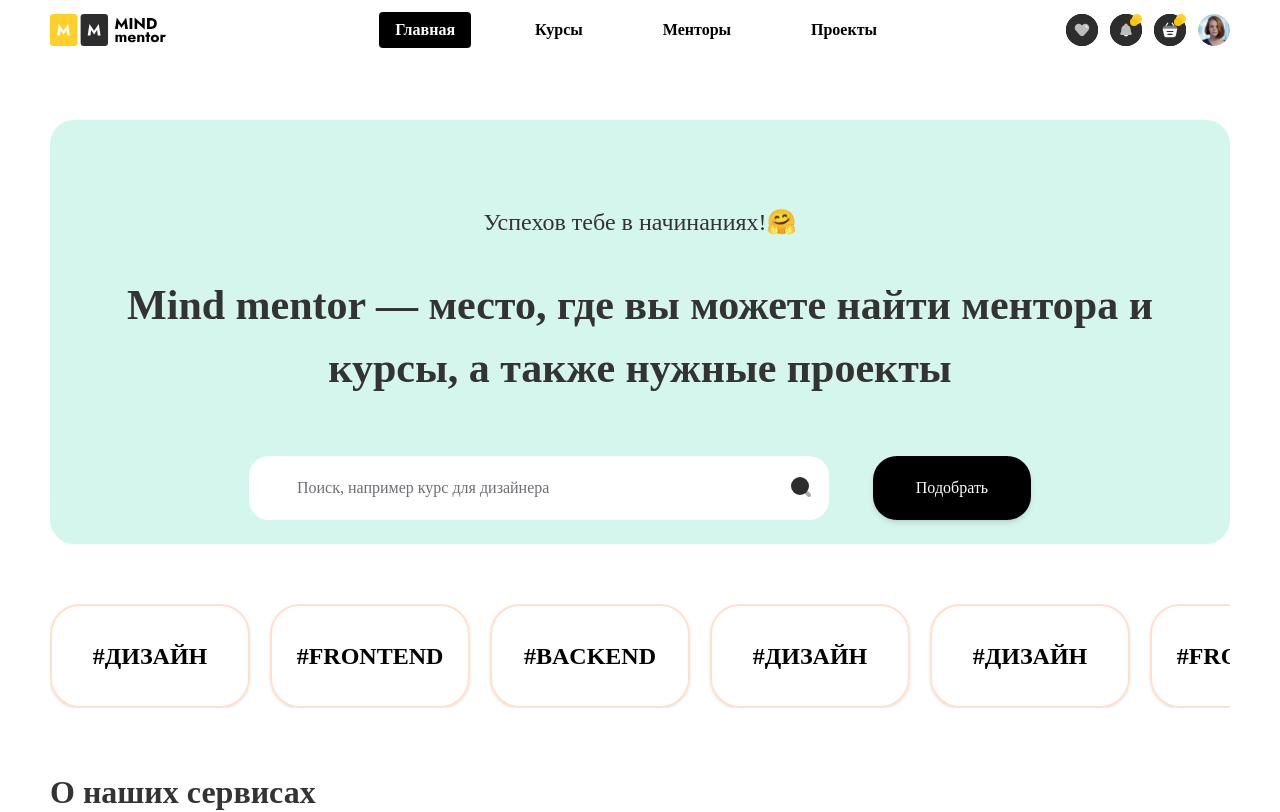
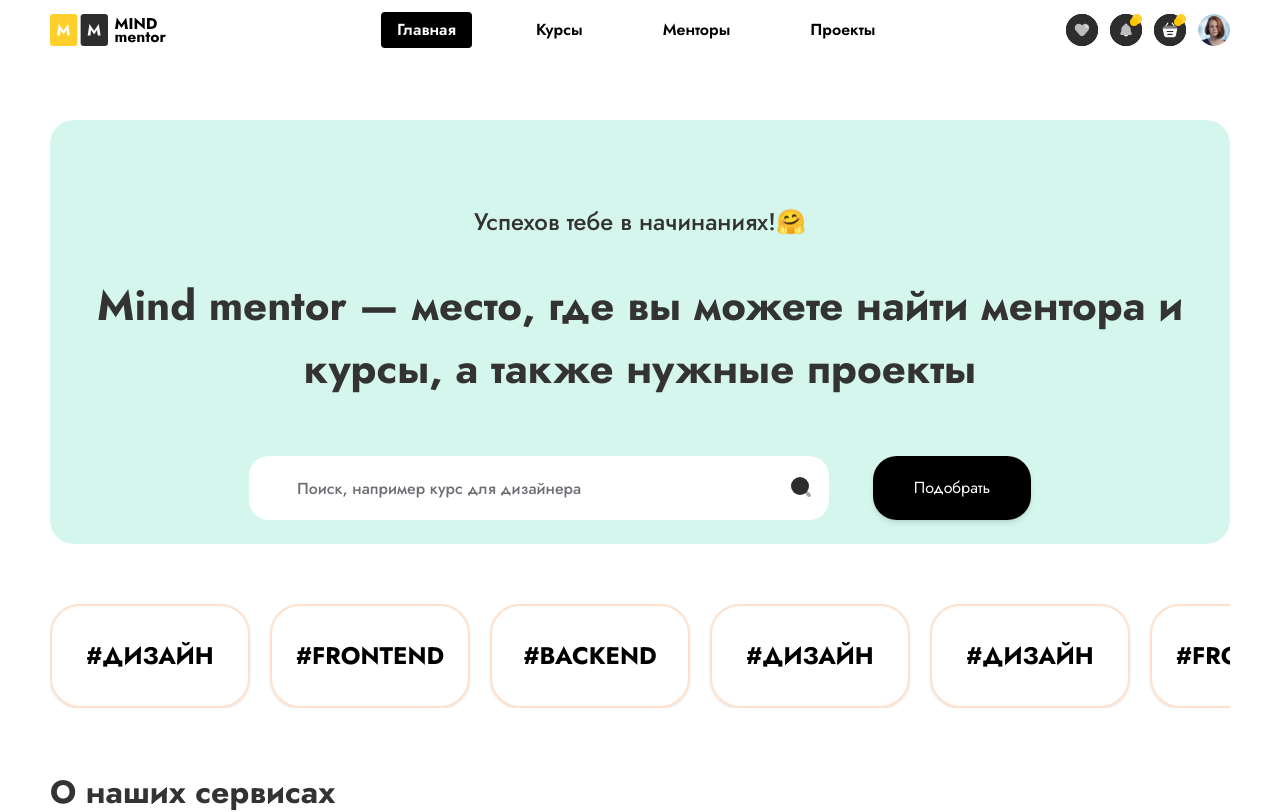
Before and after one commit to BAKYTq1/Mind-mentor, a React (Vite) app: page / in a window 1280 px wide. Shown: the top 812 px of the page. Built offline with nearby package versions, Linux system fonts and the light colour scheme.

Commit message:
Update index.css

```diff
--- a/src/index.css
+++ b/src/index.css
@@ -7,8 +7,7 @@
 @import url('https://fonts.googleapis.com/css2?family=Jost:ital,wght@0,100..900;1,100..900&family=Montserrat+Alternates:ital,wght@0,100;0,200;0,300;0,400;0,500;0,600;0,700;0,800;0,900;1,100;1,200;1,300;1,400;1,500;1,600;1,700;1,800;1,900&family=Montserrat:ital,wght@0,100..900;1,100..900&family=Poppins:ital,wght@0,100;0,200;0,300;0,400;0,500;0,600;0,700;0,800;0,900;1,100;1,200;1,300;1,400;1,500;1,600;1,700;1,800;1,900&family=Roboto:ital,wght@0,100..900;1,100..900&display=swap');
 
 body{
-    font-family: J
-    ost;
+    font-family: Jost;
 }
 /* .container{
     width: 1280px;
```
